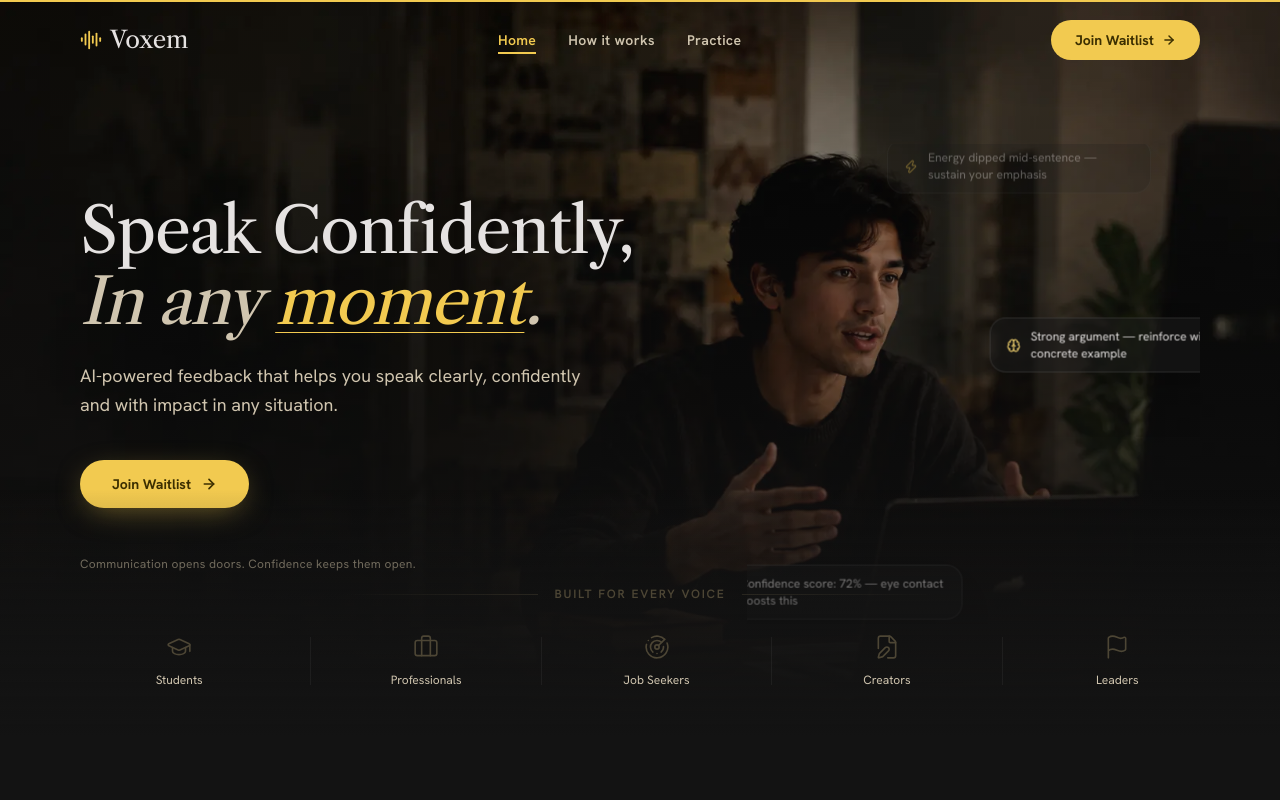
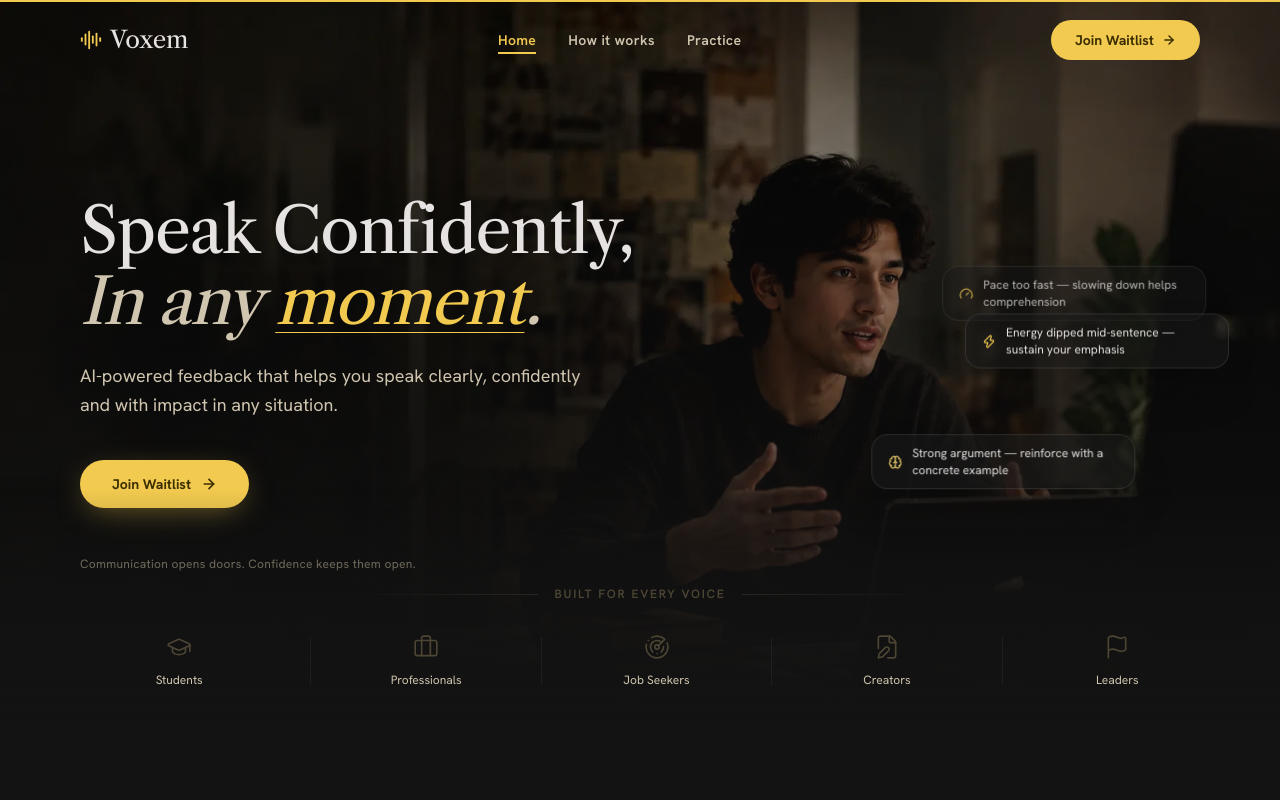
Before and after one commit to SurajAiri/confidence-speak-up, a Next.js app in the folder apps/demo/: page / in a window 1280 px wide. Shown: the top 800 px of the page. Built offline with nearby package versions, Linux system fonts and the light colour scheme.

Commit message:
animation-herosection-fixed

```diff
--- a/apps/demo/src/components/hero.tsx
+++ b/apps/demo/src/components/hero.tsx
@@ -22,38 +22,71 @@ import { useEffect, useRef, useState, useCallback } from "react";
 
 const AUDIENCE = [
   { icon: GraduationCap, label: "Students" },
-  { icon: Briefcase,     label: "Professionals" },
-  { icon: Radar,         label: "Job Seekers" },
-  { icon: FileEdit,      label: "Creators" },
-  { icon: Flag,          label: "Leaders" },
+  { icon: Briefcase, label: "Professionals" },
+  { icon: Radar, label: "Job Seekers" },
+  { icon: FileEdit, label: "Creators" },
+  { icon: Flag, label: "Leaders" },
 ];
 
 const FLOATING_TAGS = [
-  { icon: Gauge,         label: "Pace too fast — slowing down helps comprehension",        color: "text-primary"   },
-  { icon: AudioWaveform, label: "Tone shift detected — try a warmer register here",        color: "text-secondary" },
-  { icon: Mic,           label: "3 filler words in 10 seconds — practice pausing instead", color: "text-primary"   },
-  { icon: List,          label: "Structure unclear — lead with your main point first",      color: "text-secondary" },
-  { icon: BarChart3,     label: "Confidence score: 72% — eye contact boosts this",         color: "text-primary"   },
-  { icon: Brain,         label: "Strong argument — reinforce with a concrete example",      color: "text-secondary" },
-  { icon: Zap,           label: "Energy dipped mid-sentence — sustain your emphasis",       color: "text-primary"   },
+  {
+    icon: Gauge,
+    label: "Pace too fast — slowing down helps comprehension",
+    color: "text-primary",
+  },
+  {
+    icon: AudioWaveform,
+    label: "Tone shift detected — try a warmer register here",
+    color: "text-secondary",
+  },
+  {
+    icon: Mic,
+    label: "3 filler words in 10 seconds — practice pausing instead",
+    color: "text-primary",
+  },
+  {
+    icon: List,
+    label: "Structure unclear — lead with your main point first",
+    color: "text-secondary",
+  },
+  {
+    icon: BarChart3,
+    label: "Confidence score: 72% — eye contact boosts this",
+    color: "text-primary",
+  },
+  {
+    icon: Brain,
+    label: "Strong argument — reinforce with a concrete example",
+    color: "text-secondary",
+  },
+  {
+    icon: Zap,
+    label: "Energy dipped mid-sentence — sustain your emphasis",
+    color: "text-primary",
+  },
 ];
 
 // Each tag's own loop: travel for TRAVEL_MS, then stay hidden for GAP_MS, repeat.
 // STAGGER_MS is the time offset between consecutive tags launching.
-// With TRAVEL_MS=4800, GAP_MS=9400 → full period=14200ms, stagger=2100ms
-// → at any moment ~2–3 tags are visible simultaneously.
-const TRAVEL_MS  = 4800;
-const GAP_MS     = 9400;   // invisible hold before next pass
-const PERIOD_MS  = TRAVEL_MS + GAP_MS;   // each tag's full loop = 14200ms
-const STAGGER_MS = 2100;   // offset between consecutive tags
+// With TRAVEL_MS=7200, GAP_MS=8700 → full period=15900ms, stagger=2400ms
+// → at any moment ~3 tags are visible simultaneously, drifting at a
+// comfortable, readable pace (faster than the previous 9500ms pass,
+// still well short of the original 4800ms rush).
+const TRAVEL_MS = 7200;
+const GAP_MS = 8700; // invisible hold before next pass
+const PERIOD_MS = TRAVEL_MS + GAP_MS; // each tag's full loop = 15900ms
+const STAGGER_MS = 2400; // offset between consecutive tags
 
 function scrollToWaitlist() {
   const el = document.getElementById("waitlist");
   if (el) el.scrollIntoView({ behavior: "smooth" });
 }
 
+// Gentle sine ease-in-out: smooth, evenly-paced glide with no sharp
+// acceleration through the middle (unlike a cubic ease, which snaps
+// through the midpoint and reads as "fast").
 function easeInOut(t: number): number {
-  return t < 0.5 ? 4 * t * t * t : 1 - Math.pow(-2 * t + 2, 3) / 2;
+  return -(Math.cos(Math.PI * t) - 1) / 2;
 }
 
 function quadBezier(t: number, p0: number, p1: number, p2: number): number {
@@ -72,13 +105,22 @@ function quadBezier(t: number, p0: number, p1: number, p2: number): number {
  * i*STAGGER_MS after the previous one, creating a staggered stream
  * where 2-3 are always visible at once.
  *
- * Arc direction: bottom-left → bows RIGHT → top-right
- *   P0 (start)  : x = cW*0.05,  y = cH*0.90  (bottom, slightly left)
- *   P1 (control): x = cW*1.15,  y = cH*0.40  (far right → rightward bow)
- *   P2 (end)    : x = cW*0.60,  y = cH*0.04  (upper right, vanishes)
+ * The panel is a strip anchored to the bottom-right of the section,
+ * sized and positioned to sit over the laptop in the background photo
+ * and reach up roughly to head height (see the Hero component below
+ * for the exact measurements) — tall enough that the same 0.75→0.15
+ * vertical fractions below now translate to real spacing between
+ * cards instead of a cramped, overlapping stack.
  *
- * The rightShift prop nudges the entire arc right so cards sit
- * comfortably within the panel without clipping left.
+ * Arc direction: near the laptop → bows right → exits upper-right,
+ * all while staying inside this panel:
+ *   P0 (start)  : x = cW*0.28,  y = cH*0.75
+ *   P1 (control): x = cW*0.85,  y = cH*0.40
+ *   P2 (end)    : x = cW*0.62,  y = cH*0.15
+ *
+ * These fractions are deliberately inset from all four panel edges by
+ * more than half a card's width/height, so no card is ever clipped by
+ * the panel's overflow-hidden boundary.
  */
 function BezierTag({
   icon: Icon,
@@ -99,28 +141,29 @@ function BezierTag({
   const rafRef = useRef<number>(0);
   const startTsRef = useRef<number | null>(null);
 
-  // Right-shift the whole arc so it sits in the right half of the panel
-  const shift = cW * 0.18;
+  // Bézier control points (rightward parabola). The panel is short and
+  // wide (a strip over the laptop, not a tall column reaching toward
+  // head height), so these fractions stay inset from all four edges
+  // by more than half a card's size — no clipping, no reach upward.
+  const p0x = cW * 0.28; // start: lower-left of the panel, near the laptop
+  const p0y = cH * 0.75;
 
-  // Bézier control points (rightward parabola)
-  const p0x = cW * 0.00 + shift;  // start: bottom, left-of-centre
-  const p0y = cH * 0.92;
+  const p1x = cW * 0.85; // control: rightward bow, inside the panel
+  const p1y = cH * 0.4;
 
-  const p1x = cW * 1.05 + shift;  // control: far right → pulls arc rightward
-  const p1y = cH * 0.42;
-
-  const p2x = cW * 0.42 + shift;  // end: upper-right
-  const p2y = cH * 0.03;
+  const p2x = cW * 0.62; // end: upper-right, still well inside the panel
+  const p2y = cH * 0.15;
 
   const TAG_HALF_W = 132; // half of card width (264/2) for centering
 
-  const tick = useCallback((ts: number) => {
+  const tick = useCallback(
+    (ts: number) => {
       if (!divRef.current) return;
 
       if (startTsRef.current === null) startTsRef.current = ts;
 
       // Position within this tag's own looping period
-    const elapsed  = ts - startTsRef.current;
+      const elapsed = ts - startTsRef.current;
       const cyclePos = elapsed % PERIOD_MS;
 
       let opacity: number;
@@ -132,27 +175,29 @@ function BezierTag({
         localT = easeInOut(rawT);
 
         // Smooth fade in (first 10%) → fully visible → fade out (last 12%)
-      if (rawT < 0.10) {
-        opacity = rawT / 0.10;
-      } else if (rawT > 0.88) {
-        opacity = (1 - rawT) / 0.12;
+        if (rawT < 0.15) {
+          opacity = rawT / 0.15;
+        } else if (rawT > 0.82) {
+          opacity = (1 - rawT) / 0.18;
         } else {
           opacity = 1;
         }
       } else {
         // Hidden: waiting for next loop pass
         opacity = 0;
-      localT  = 0;
+        localT = 0;
       }
 
       const x = quadBezier(localT, p0x, p1x, p2x);
       const y = quadBezier(localT, p0y, p1y, p2y);
 
       divRef.current.style.transform = `translate(${x - TAG_HALF_W}px, ${y - 20}px)`;
-    divRef.current.style.opacity   = String(Math.max(0, Math.min(1, opacity)));
+      divRef.current.style.opacity = String(Math.max(0, Math.min(1, opacity)));
 
       rafRef.current = requestAnimationFrame(tick);
-  }, [p0x, p0y, p1x, p1y, p2x, p2y]);
+    },
+    [p0x, p0y, p1x, p1y, p2x, p2y],
+  );
 
   useEffect(() => {
     // Prime the start timestamp so this tag is already `launchOffset` ms into
@@ -194,7 +239,10 @@ export function Hero() {
   useEffect(() => {
     const measure = () => {
       if (panelRef.current) {
-        setDims({ w: panelRef.current.offsetWidth, h: panelRef.current.offsetHeight });
+        setDims({
+          w: panelRef.current.offsetWidth,
+          h: panelRef.current.offsetHeight,
+        });
       }
     };
     measure();
@@ -230,9 +278,8 @@ export function Hero() {
 
       <div className="max-w-[1280px] w-full mx-auto px-5 md:px-20 relative z-20">
         <div className="grid grid-cols-1 md:grid-cols-12 gap-6">
-
           {/* Left: copy */}
-          <div className="md:col-span-7 flex flex-col justify-center">
+          <div className="md:col-span-7 flex flex-col justify-center relative z-20">
             <motion.h1
               initial={{ opacity: 0, y: 28 }}
               animate={{ opacity: 1, y: 0 }}
@@ -256,8 +303,8 @@ export function Hero() {
               transition={{ duration: 0.9, ease: easePremium, delay: 0.35 }}
               className="font-sans text-base md:text-lg leading-relaxed text-on-surface-variant max-w-lg mb-10"
             >
-              AI-powered feedback that helps you speak clearly, confidently
-              and with impact in any situation.
+              AI-powered feedback that helps you speak clearly, confidently and
+              with impact in any situation.
             </motion.p>
 
             <motion.div
@@ -287,12 +334,37 @@ export function Hero() {
             </motion.p>
           </div>
 
-          {/* Right: staggered Bézier arc tags */}
+          {/* Right column is left empty — it exists only to keep the
+              copy at md:col-span-7 width. The tag panel below is
+              positioned independently of this grid so it can anchor
+              to the laptop in the background photo, wherever that
+              falls, rather than being boxed into this column's width
+              (which sat further left, over the person's face). */}
+          <div className="md:col-span-5 hidden md:block" aria-hidden="true" />
+        </div>
+      </div>
+
+      {/* Floating tags — anchored to the bottom-right of the section,
+          directly over the laptop in the background photo.
+          Measured from the reference screenshot: the laptop sits in
+          roughly the bottom-right ~30% x ~29% of the frame (x: 68–100%,
+          y: 71–100%), the face's chin line is at ~60% down, and the
+          audience bar starts at ~86% down. So the panel is kept short
+          (a percentage of viewport height, not a tall fixed pixel box)
+          and boxed into the strip between the chin and the audience
+          bar — it no longer reaches anywhere near head height. */}
       <div
         ref={panelRef}
-            className="md:col-span-5 hidden md:block relative h-full min-h-[480px] overflow-hidden"
+        className="hidden md:block absolute z-20 pointer-events-none overflow-hidden"
+        style={{
+          right: "clamp(8px, 2vw, 40px)",
+          bottom: "clamp(110px, 15vh, 170px)",
+          width: "clamp(500px, 32vw, 560px)",
+          height: "clamp(400px, 50vh, 560px)",
+        }}
       >
-            {dims.w > 0 && FLOATING_TAGS.map((tag, i) => (
+        {dims.w > 0 &&
+          FLOATING_TAGS.map((tag, i) => (
             <BezierTag
               key={tag.label}
               icon={tag.icon}
@@ -303,8 +375,6 @@ export function Hero() {
               cH={dims.h}
             />
           ))}
-          </div>
-        </div>
       </div>
 
       {/* Audience bar */}
@@ -330,14 +400,19 @@ export function Hero() {
             viewport={{ once: true, amount: 0.3 }}
             variants={{
               hidden: {},
-              show: { transition: { staggerChildren: 0.1, delayChildren: 0.3 } },
+              show: {
+                transition: { staggerChildren: 0.1, delayChildren: 0.3 },
+              },
             }}
             className="flex flex-nowrap md:flex-wrap justify-start md:justify-between items-center gap-8 overflow-x-auto pb-2 hide-scrollbar"
           >
             {AUDIENCE.map((item, i) => {
               const Icon = item.icon;
               return (
-                <div key={item.label} className="flex items-center shrink-0 md:flex-1">
+                <div
+                  key={item.label}
+                  className="flex items-center shrink-0 md:flex-1"
+                >
                   {i !== 0 && (
                     <div className="w-px h-12 bg-white/5 hidden md:block mr-8" />
                   )}
```
Also changed, not shown: 1 other file (tests, documents, lock files or other folders). Lines whose indentation alone changed are shown as unchanged.
